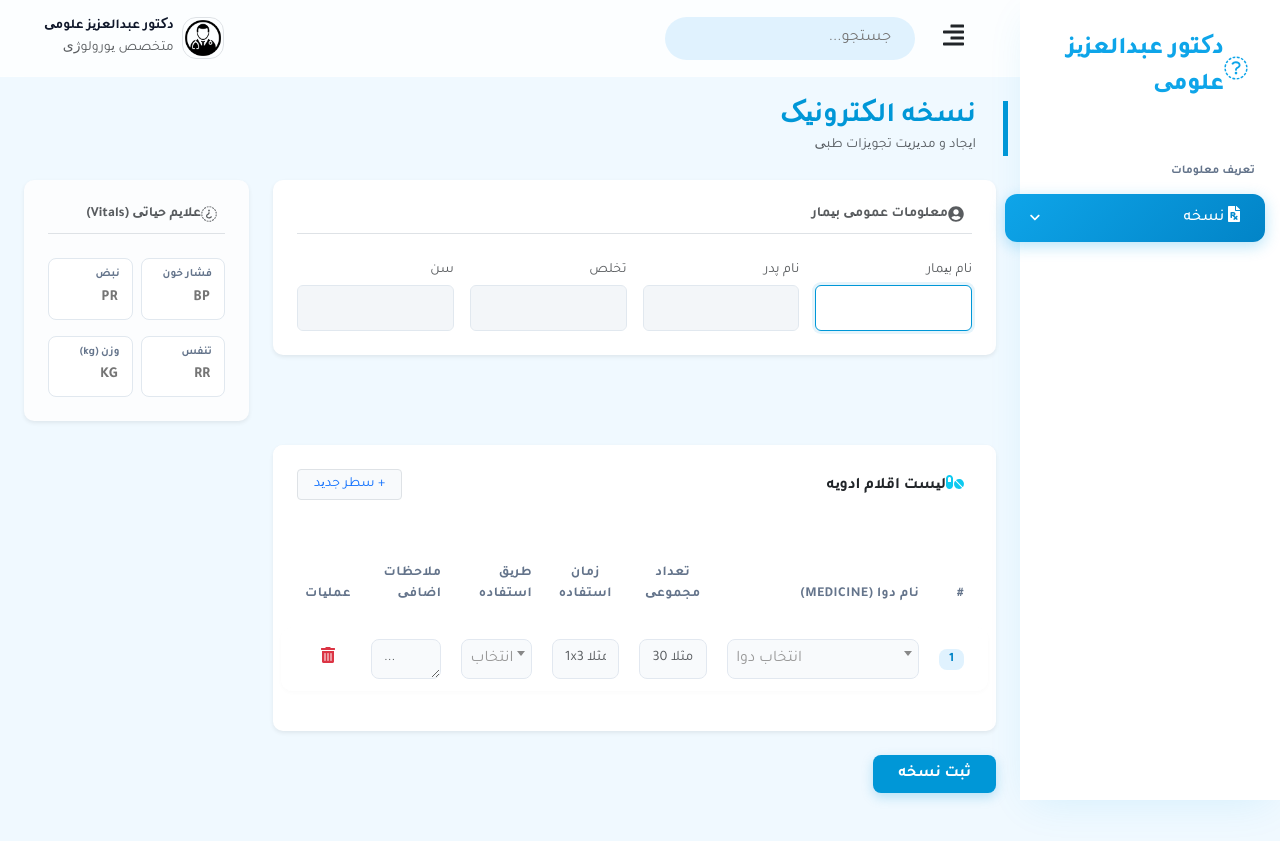
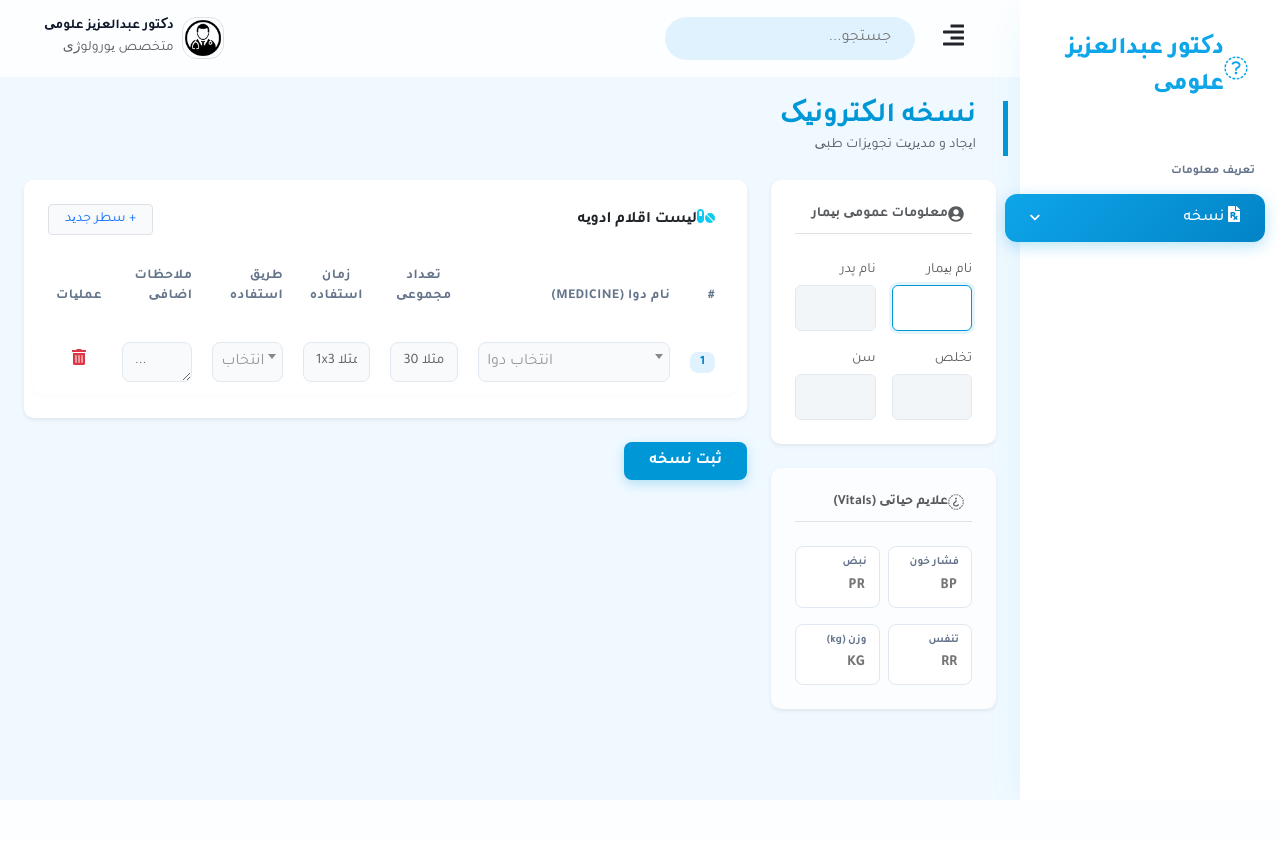
Before and after one commit to MostafaAzizOlumee/olumee-clininc, a PHP site: page /prescription-add.php in a window 1280 px wide. After the commit the page ends 800 px from the top, so only its background shows below. Run offline with PHP 8.4, Linux system fonts and the light colour scheme; lists and menus that the app fills with data are empty; some libraries are stand-ins or nearby versions.

Commit message:
UI and UX improvements of prescript-add.php page

```diff
--- a/assets/css/style.css
+++ b/assets/css/style.css
@@ -529,6 +529,9 @@ body {
 .btn-light:hover {
     background-color: #f1f5f9;
 }
+button:focus {
+    outline: 3px solid #0097d7;
+}
 
 /* Select2 Customization for Table */
 .select2-container--default .select2-selection--single {
--- a/prescription-add.php
+++ b/prescription-add.php
@@ -141,8 +141,10 @@ if( $_SERVER['REQUEST_METHOD'] === "POST" ){
             <div class="row mt-4">
                 <div class="col-12">
                     <form id="prescriptionForm" method="POST">
+                        <div class="row">
+                            <div class="col-md-3">
                                 <div class="row g-4 mb-4">
-                            <div class="col-lg-9">
+                                    <div class="col-md-12">
                                         <div class="card border-0 shadow-sm" style="border-radius: 10px;">
 
                                             <div class="card-body p-4">
@@ -151,21 +153,21 @@ if( $_SERVER['REQUEST_METHOD'] === "POST" ){
                                                     <span class="fw-bold small">معلومات عمومی بیمار</span>
                                                 </div>
                                                 <div class="row g-3">
-                                            <div class="col-md-3">
+                                                    <div class="col-md-6">
                                                         <label class="small text-muted mb-1">نام بیمار</label>
-                                                <input type="text" autofocus name="first_name" class="form-control sidebar-style-input">
+                                                        <input type="text" autofocus name="first_name" class="form-control dir-ltr sidebar-style-input">
                                                     </div>
-                                            <div class="col-md-3">
+                                                    <div class="col-md-6">
                                                         <label class="small text-muted mb-1">نام پدر</label>
-                                                <input type="text" name="father_name" class="form-control sidebar-style-input">
+                                                        <input type="text" name="father_name" class="form-control dir-ltr sidebar-style-input">
                                                     </div>
-                                            <div class="col-md-3">
+                                                    <div class="col-md-6">
                                                         <label class="small text-muted mb-1">تخلص</label>
-                                                <input type="text" name="last_name" class="form-control sidebar-style-input">
+                                                        <input type="text" name="last_name" class="form-control dir-ltr sidebar-style-input">
                                                     </div>
-                                            <div class="col-md-3">
+                                                    <div class="col-md-6">
                                                         <label class="small text-muted mb-1">سن</label>
-                                                <input type="number" name="age" class="form-control sidebar-style-input">
+                                                        <input type="number" name="age" class="form-control dir-ltr sidebar-style-input">
                                                     </div>
                                                     <!-- <div class="col-md-6">
                                                         <label class="small fw-bold text-muted mb-2">شکایت اصلی بیمار (CC)</label>
@@ -183,12 +185,13 @@ if( $_SERVER['REQUEST_METHOD'] === "POST" ){
                                                         </div>
                                                     </div> -->
                                                     <!-- col-12 -->
+                                                </div><!-- row -->
+                                            </div><!-- card-body -->
                                         </div>
-                                    </div>
-                                </div>
-                            </div>
-
-                            <div class="col-lg-3">
+                                    </div><!-- Patient basic info -->
+                                </div><!-- row -->
+                                <div class="row g-4 mb-4">
+                                    <div class="col-lg-12">
                                         <div class="card border-0 shadow-sm h-100" style="border-radius: 10px; background: #fcfdfe;">
                                             <div class="card-body p-4">
                                                 <div class="d-flex align-items-center mb-4 text-muted border-bottom pb-2">
@@ -223,17 +226,30 @@ if( $_SERVER['REQUEST_METHOD'] === "POST" ){
                                                 </div>
                                             </div>
                                         </div>
+                                    </div><!-- Patient Vitals -->
+                                </div><!-- row -->
+                                <div class="row">
+                                    <div class="col-lg-3">
+                                        <!-- <div class="card border-0 shadow-sm mb-5" style="border-radius: 10px;">
+                                            <div class="card-body p-4">
+                                                <div class="diagnosis-container p-3" style="background: rgba(0, 151, 215, 0.03); border: 1px dashed #0097d7; border-radius: 8px;">
+                                                    <label class="fw-bold text-muted small mb-3"><i class="fas fa-comment-medical ms-1"></i> یادداشت‌ها</label>
+                                                    <textarea name="clinical_notes" rows="7" class="form-control border-0 bg-transparent fs-6 fw-bold text-dark shadow-none p-0" placeholder="توصیه های داکتر..."></textarea>
                                                 </div>
                                             </div>
+                                        </div> -->
+                                    </div><!-- col-lg-3 -->
+                                </div><!-- row -->
+                            </div><!-- col-md-3 -->
+                            <div class="col-md-9">
                                 <div class="row">
-
-                            <div class="col-lg-9">
+                                    <div class="col-lg-12">
                                         <div class="card border-0 shadow-sm mb-4" style="border-radius: 10px; overflow: hidden;">
-                                    <div class="card-header bg-white p-4 border-0 d-flex justify-content-between align-items-center">
+                                            <div class="card-header bg-white px-4 pt-4 border-0 d-flex justify-content-between align-items-center">
                                                 <h6 class="mb-0 fw-bold"><i class="fas fa-pills ms-2 text-info"></i>لیست اقلام ادویه</h6>
                                                 <button type="button" tabindex="-1" class="btn btn-sm btn-light border text-primary px-3" id="add-row">+ سطر جدید</button>
                                             </div>
-                                    <div class="table-responsive px-2 py-3">
+                                            <div class="table-responsive px-2">
                                                 <table class="table" id="prescription-add-table">
                                                     <thead>
                                                         <tr>
@@ -248,22 +264,30 @@ if( $_SERVER['REQUEST_METHOD'] === "POST" ){
                                                     </thead>
                                                     <tbody class="append-area">
                                                     </tbody>
+
+                                                    <!-- Datalists -->
+                                                     <datalist id="medicine-total-usage-options">
+                                                        <option>4</option>
+                                                        <option>6</option>
+                                                        <option>9</option>
+                                                        <option>15</option>
+                                                        <option>20</option>
+                                                        <option>25</option>
+                                                        <option>30</option>
+                                                     </datalist>
+
+                                                     <datalist id="medicine-usage-time-options">
+                                                        <option>1x1</option>
+                                                        <option>1x2</option>
+                                                        <option>1x3</option>
+                                                        <option>2x1</option>
+                                                        <option>2x2</option>
+                                                     </datalist>
                                                 </table>
                                             </div>
-                                </div>
-                            </div><!-- col-lg-9 -->
-                             <div class="col-lg-3">
-                                <!-- <div class="card border-0 shadow-sm mb-5" style="border-radius: 10px;">
-                                    <div class="card-body p-4">
-                                        <div class="diagnosis-container p-3" style="background: rgba(0, 151, 215, 0.03); border: 1px dashed #0097d7; border-radius: 8px;">
-                                            <label class="fw-bold text-muted small mb-3"><i class="fas fa-comment-medical ms-1"></i> یادداشت‌ها</label>
-                                            <textarea name="clinical_notes" rows="7" class="form-control border-0 bg-transparent fs-6 fw-bold text-dark shadow-none p-0" placeholder="توصیه های داکتر..."></textarea>
-                                        </div>
-                                    </div>
-                                </div> -->
-                            </div><!-- col-lg-4 -->
-                        </div><!-- row -->
-
+                                        </div><!-- card -->
+                                    </div><!-- col-lg-12 -->
+                                    <div class="col-lg-12">
                                         <div class="d-flex justify-content-between align-items-center mb-4">
                                             <div class="d-flex gap-2">
                                                 <button type="button" name="submit_btn" class="btn text-white px-4 fw-600" style="background-color: #0097d7; border-radius: 8px; box-shadow: 0 4px 12px rgba(0, 151, 215, 0.25);">
@@ -271,6 +295,13 @@ if( $_SERVER['REQUEST_METHOD'] === "POST" ){
                                                 </button>
                                             </div><!-- d-flex -->
                                         </div><!-- d-flex -->
+                                    </div><!-- col-lg-12 -->
+                                </div><!-- row -->
+
+                            </div><!-- col-md-9 -->
+                        </div><!-- row -->
+
+
                     </form>
                 </div><!-- col-12 -->
             </div><!-- row -->
```
Also changed, not shown: assets/js/page/prescription-dynamic-table.js (+83 -3 lines). Lines whose indentation alone changed are shown as unchanged.
